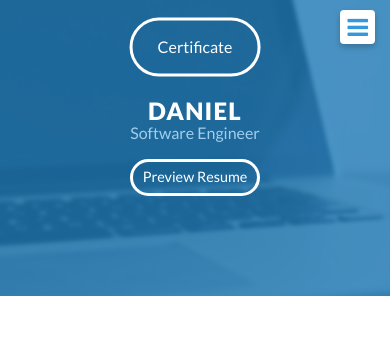
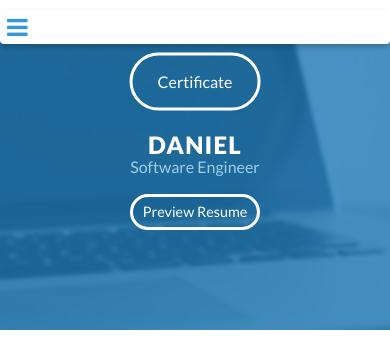
Before and after one commit to DBSetyawan/portfolio, a website: page index.html in a window 390 px wide. Shown: the top 352 px of the page. Drawn offline with nearby package versions, Linux system fonts and the light colour scheme; files that its build step writes are made by us from their sources.

Commit message:
move sticky

```diff
--- a/index.html
+++ b/index.html
@@ -15,7 +15,7 @@
 </head>
 
 <body>
-    <div id="mobile-menu-open" class="shadow-large">
+    <div id="mobile-menu-open" class="shadow-large" style="position: sticky;">
         <i class="fa fa-bars" aria-hidden="true"></i>
     </div>
     <!-- End #mobile-menu-toggle -->
```
